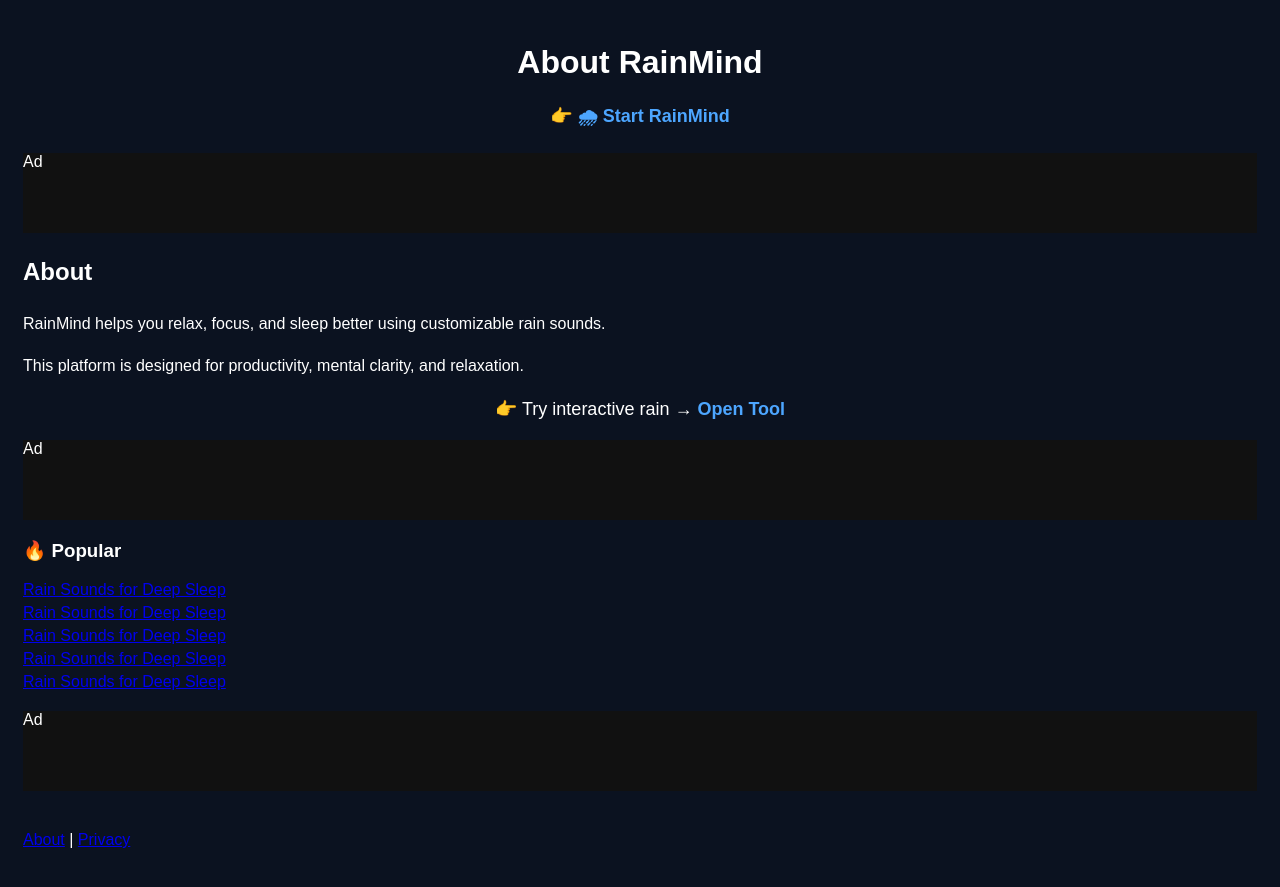
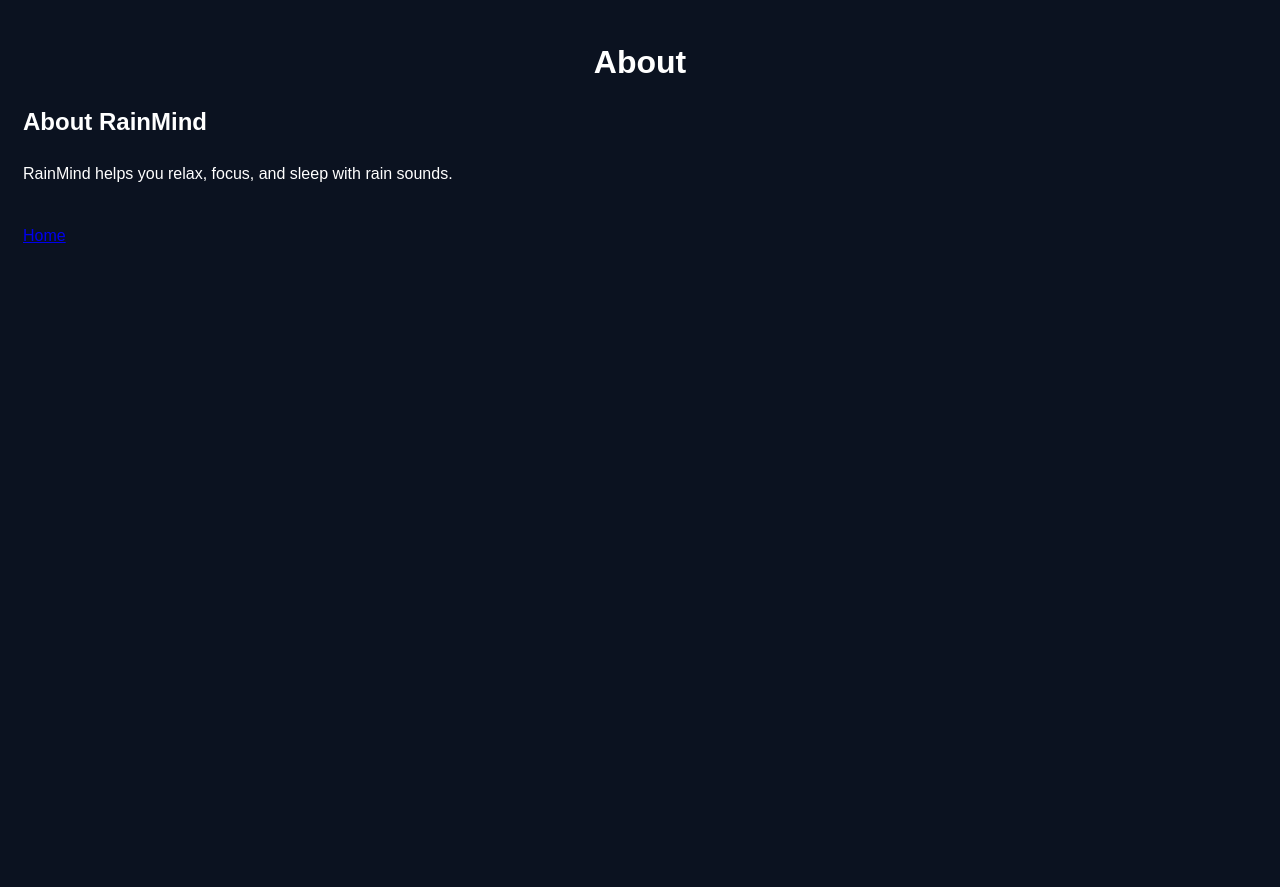
Before and after one commit to choijangwook/RainMind, a Jekyll site: the page built from pages/about.md, in a window 1280 px wide. Shown: the top 887 px of the page. Built offline with Jekyll 4.4.1, drawn with Linux system fonts in a browser that asks for light colours.

Commit message:
Update about.md

```diff
--- a/pages/about.md
+++ b/pages/about.md
@@ -1,11 +1,8 @@
 ---
-layout: post
-title: About RainMind
-description: About RainMind
+layout: page
+title: About
 ---
 
-## About
+## About RainMind
 
-RainMind helps you relax, focus, and sleep better using customizable rain sounds.
-
-This platform is designed for productivity, mental clarity, and relaxation.
+RainMind helps you relax, focus, and sleep with rain sounds.
```
